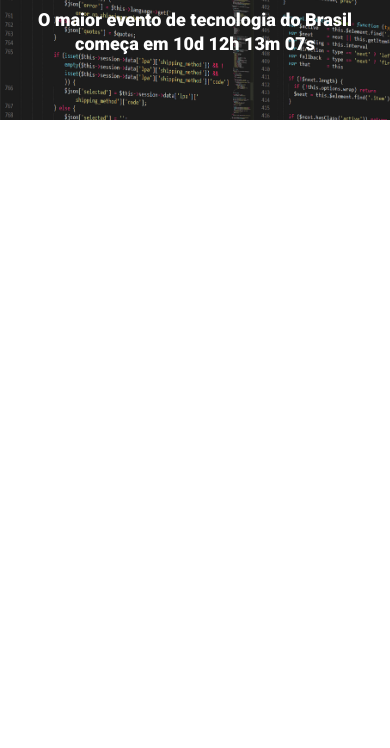
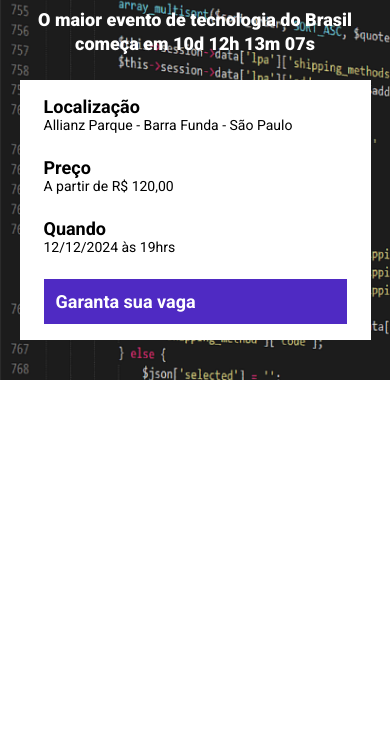
Before and after one commit to GNetodev/ebac_tech_talks, a website built with Parcel: page src/index.html in a window 390 px wide. Shown: the part 96-844 px from the top of the page. Built offline with nearby package versions, Linux system fonts and the light colour scheme.

Commit message:
Criação da barra de informações

```diff
--- a/src/index.html
+++ b/src/index.html
@@ -18,6 +18,25 @@
             <p class="hero__text">
                 O maior evento de tecnologia do Brasil começa em 10d 12h 13m 07s
             </p>
+            <div class="infos-bar">
+                <ul class="infos-bar__infos">
+                    <li class="infos-bar__infos__item">
+                        <b>Localização</b>
+                        Allianz Parque - Barra Funda - São Paulo
+                    </li>
+                    <li class="infos-bar__infos__item">
+                        <b>Preço</b>
+                        A partir de R$ 120,00
+                    </li>
+                    <li class="infos-bar__infos__item">
+                        <b>Quando</b>
+                        12/12/2024 às 19hrs
+                    </li>
+                </ul>
+                <a href="#" class="button button--primary">
+                    Garanta sua vaga
+                </a>
+            </div>
         </div>
     </header>
 
--- a/src/scripts/main.js
+++ b/src/scripts/main.js
@@ -1 +1 @@
-console.log('olé mundo')
+console.log('olá mundo')
--- /dev/null
+++ b/src/styles/components/_buttons.scss
@@ -0,0 +1,23 @@
+.button {
+    padding: 12px;
+    font-size: 18px;
+    font-weight: bold;
+    text-decoration: none;
+    text-align: center;
+    white-space: nowrap;
+
+    &--primary {
+        color: #fff;
+        background-color: #4F2AC3;
+    }
+
+    @media(max-width: 640px) {
+        display: block;
+        width: 100%;
+    }
+
+    @media (max-width:1024px) {
+        display: flex;
+        align-items: center;
+    }
+}
--- /dev/null
+++ b/src/styles/components/_infos_bar.scss
@@ -0,0 +1,40 @@
+.infos-bar {
+    padding: 16px 24px;
+    background-color: #fff;
+    display: flex;
+    justify-content: space-between;
+
+    &__infos {
+        display: flex;
+        gap: 40px;
+
+        &__item {
+            font-size: 14px;
+            color: #000;
+
+            b {
+                color: #000;
+                font-size: 18px;
+                display: block;
+            }
+        }
+    }
+
+    @media (max-width: 640px) {
+        display: block;
+
+        &__infos {
+            display: block;
+
+            &__item {
+                margin-bottom: 24px;
+            }
+        }
+    }
+
+    @media (max-width: 1024px ) {
+        &__infos {
+            gap: 16px;
+        }
+    }
+}
--- a/src/styles/main.scss
+++ b/src/styles/main.scss
@@ -1,4 +1,6 @@
 @use 'hero';
+@use 'components/infos_bar';
+@use 'components/buttons';
 
 * {
     margin: 0;
@@ -6,6 +8,7 @@
     box-sizing: border-box;
     font-family: Roboto, sans-serif;
     color: #fff;
+    list-style: none;
 }
 
 .container {
```
